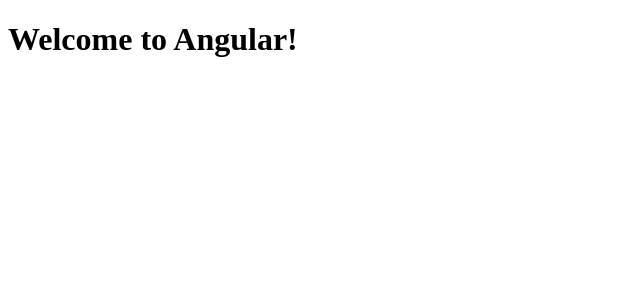
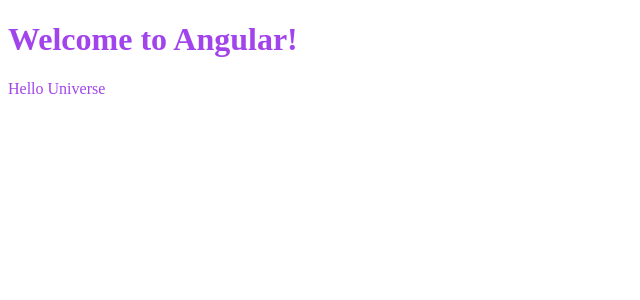
Before and after one commit to nitaigf/aprendizado-ng, an Angular app: page / in a window 1280 px wide. Shown: the top 300 px of the page, without its empty margins (0-640 px from the left). Built offline with nearby package versions, Linux system fonts and the light colour scheme.

Commit message:
Anatomy of a Component - https://angular.dev/tutorials/learn-angular/1-components-in-angular

```diff
--- a/src/app/app.component.html
+++ b/src/app/app.component.html
@@ -1,3 +1,4 @@
 <h1>Welcome to Angular!</h1>
+<p>Hello Universe</p>
 
 <router-outlet />
--- a/src/app/app.component.scss
+++ b/src/app/app.component.scss
@@ -0,0 +1,3 @@
+:host {
+  color: #a144eb;
+}
```
Also changed, not shown: 1 other file (tests, documents, lock files or other folders).
